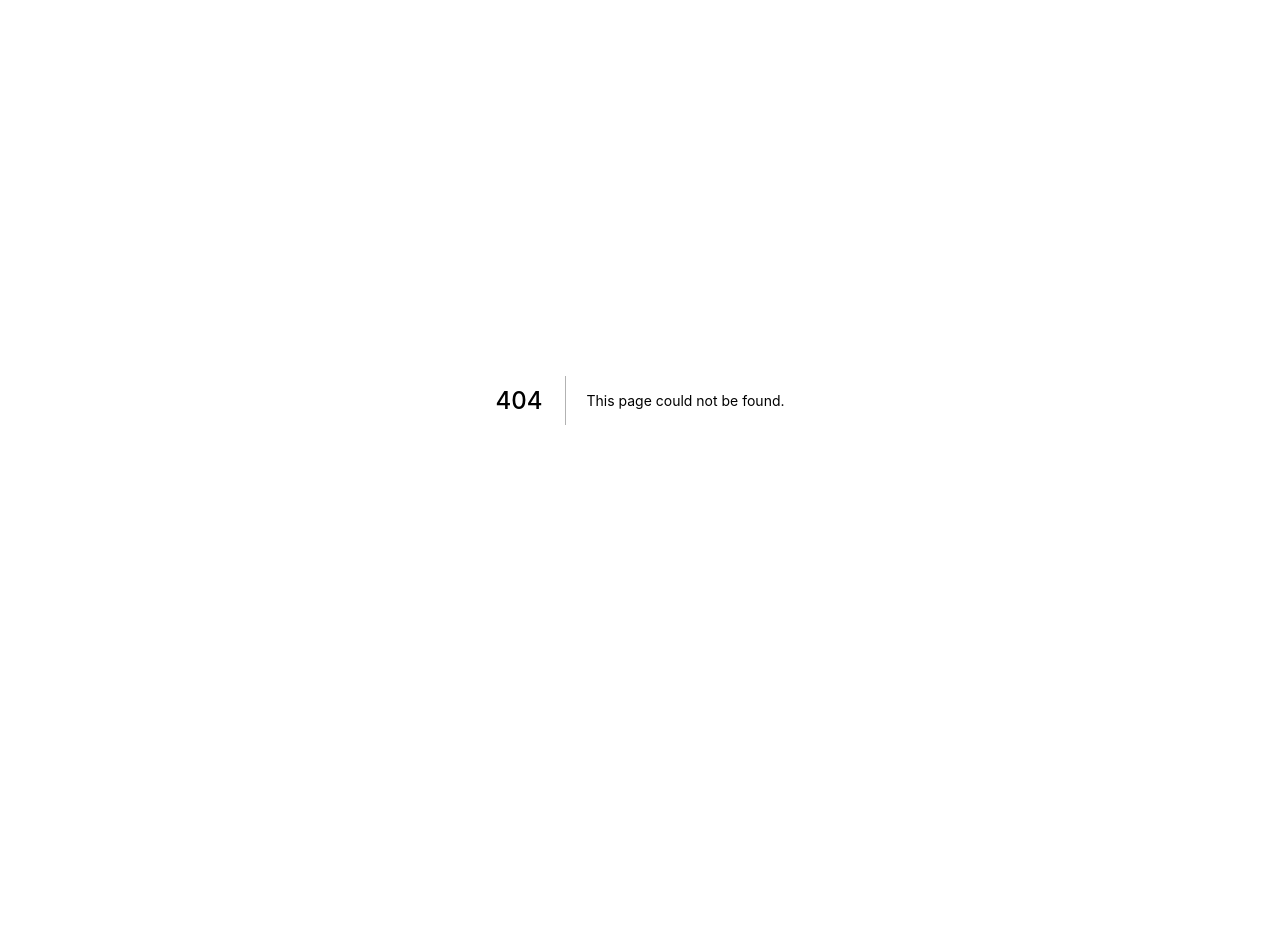
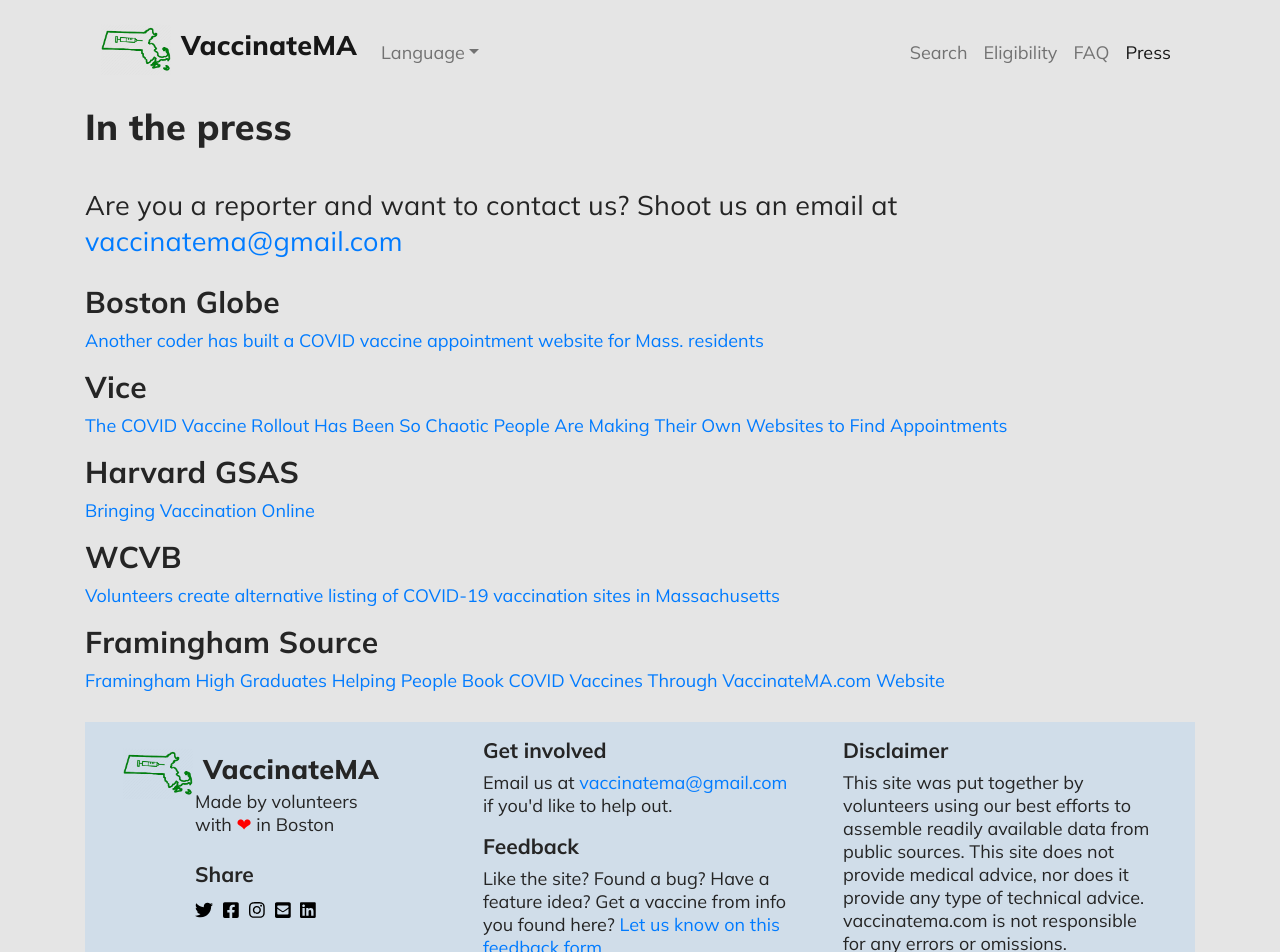
Before and after one commit to codeforboston/vaccinatema, a Next.js app: page /dev/press in a window 1280 px wide. Before the commit this address had no page. Shown: the top 952 px of the page. Before the commit the page ends 800 px from the top, so only its background shows below. Built offline with nearby package versions, Linux system fonts and the light colour scheme.

Commit message:
Static pages for new UI design: eligibility, FAQ, press. Plus social media sharing options in footer

```diff
--- a/app.js
+++ b/app.js
@@ -152,8 +152,8 @@ if (cluster.isMaster) {
             return app.render(req, res, '/dev/eligibility', req.query);
         });
 
-        server.get('/dev/sites', (req, res) => {
-            return app.render(req, res, '/dev/sites', req.query);
+        server.get('/dev/press', (req, res) => {
+            return app.render(req, res, '/dev/press', req.query);
         });
 
         server.get('/dev/FAQ', (req, res) => {
--- a/components/Footer.js
+++ b/components/Footer.js
@@ -1,4 +1,19 @@
 import Logo from './subcomponents/Logo';
+import { FontAwesomeIcon } from "@fortawesome/react-fontawesome";
+import EmailLink from './subcomponents/EmailLink';
+import { faEnvelopeSquare } from "@fortawesome/free-solid-svg-icons";
+import { faTwitter, faFacebookSquare, faInstagram, faLinkedin } from "@fortawesome/free-brands-svg-icons";
+import { EmailShareButton, FacebookShareButton, LinkedinShareButton, TwitterShareButton, } from "react-share";
+
+/*
+   NOTE on social sharing: the react-share library includes support for the following fields:
+   Facebook: quote and one hashtag
+   Twitter: title, via, list of hashtags, list of related accounts
+   LinkedIn: title and summary
+   Email: subject and body
+   Automatic sharing is not available for instagram, linking to our page instead
+ */
+
 
 const Footer = () => {
   return(
@@ -10,14 +25,33 @@ const Footer = () => {
           <br/>
           with <span>❤</span> in Boston
         </div>
+        <h4 className="social-header">Share</h4>
+        <div className="social-container">
+          <TwitterShareButton url="http://vaccinatema.com/"
+                              hashtags={["covid19vaccine", "GetTheShot", "vaccinateMA"]} via="ma_covid">
+            <FontAwesomeIcon icon={faTwitter} />
+          </TwitterShareButton>
+          <FacebookShareButton url="http://vaccinatema.com/"
+                               hashtag="#GetTheShot">
+            <FontAwesomeIcon icon={faFacebookSquare} />
+          </FacebookShareButton>
+          <a href="https://www.instagram.com/vaccinate_ma/" target="_blank">
+            <FontAwesomeIcon icon={faInstagram} />
+          </a>
+          <EmailShareButton url="http://vaccinatema.com/"
+                            subject="Helping Massachusetts Residents Get Vaccinated"
+                            body="Check COVID-19 vaccine availability from 100+ local and retail sites across the
+                            commonwealth.">
+            <FontAwesomeIcon icon={faEnvelopeSquare} />
+          </EmailShareButton>
+          <LinkedinShareButton url="http://vaccinatema.com/">
+            <FontAwesomeIcon icon={faLinkedin} />
+          </LinkedinShareButton>
+        </div>
       </div>
       <div className="footer-box">
         <h4>Get involved</h4>
-        <p>
-          Email us at{" "}
-          <a href="mailto:vaccinatema@gmail.com" target="_blank">vaccinatema@gmail.com</a>
-          {" "}if you'd like to help out.
-        </p>
+        <p>Email us at{" "}<EmailLink/>{" "}if you'd like to help out.</p>
         <h4>Feedback</h4>
         <p>
           Like the site? Found a bug? Have a feature idea?
--- a/components/NavHeader.js
+++ b/components/NavHeader.js
@@ -10,7 +10,7 @@ const NavHeader = () => {
   const router = useRouter()
 
   const renderLinkClass = (nav) => {
-    const path = nav === "home" ? "/" : nav;
+    const path = nav === "home" ? "/dev" : nav;
     if (router.pathname.match(`${path}$`)) {
       return "active";
     } else {
@@ -30,10 +30,10 @@ const NavHeader = () => {
             </NavDropdown>
           </Nav>
           <Nav>
-            <Nav.Link className={renderLinkClass("home")} href="/dev">Home</Nav.Link>
+            <Nav.Link className={renderLinkClass("home")} href="/dev">Search</Nav.Link>
             <Nav.Link className={renderLinkClass("eligibility")} href="/dev/eligibility">Eligibility</Nav.Link>
-            <Nav.Link className={renderLinkClass("sites")} href="/dev/sites">Vaccination Sites</Nav.Link>
             <Nav.Link className={renderLinkClass("FAQ")} href="/dev/FAQ">FAQ</Nav.Link>
+            <Nav.Link className={renderLinkClass("press")} href="/dev/press">Press</Nav.Link>
           </Nav>
         </Navbar.Collapse>
       </Navbar>
--- /dev/null
+++ b/components/subcomponents/EmailLink.js
@@ -0,0 +1,7 @@
+import React from 'react';
+
+const EmailLink = () => (
+  <a href="mailto:vaccinatema@gmail.com" target="_blank">vaccinatema@gmail.com</a>
+);
+
+export default EmailLink;
--- a/package.json
+++ b/package.json
@@ -3,6 +3,10 @@
   "version": "0.0.1",
   "private": true,
   "dependencies": {
+    "@fortawesome/fontawesome-svg-core": "^1.2.34",
+    "@fortawesome/free-brands-svg-icons": "^5.15.2",
+    "@fortawesome/free-solid-svg-icons": "^5.15.2",
+    "@fortawesome/react-fontawesome": "^0.1.14",
     "@newrelic/aws-sdk": "^3.1.0",
     "airtable": "^0.10.1",
     "aws-sdk": "latest",
@@ -21,6 +25,7 @@
     "react": "^16.13.1",
     "react-bootstrap": "^1.4.3",
     "react-dom": "^16.13.1",
+    "react-share": "^4.3.1",
     "sass": "^1.32.7"
   },
   "scripts": {
--- /dev/null
+++ b/pages/dev/press.js
@@ -0,0 +1,33 @@
+import Layout from "../../components/Layout"
+import EmailLink from '../../components/subcomponents/EmailLink'
+
+const Press = () => (
+  <Layout pageTitle="Vaccination Sites">
+    <div id="press-page">
+      <h1>In the press</h1>
+      <h6>Are you a reporter and want to contact us? Shoot us an email at{" "}<EmailLink/></h6>
+      <h2>Boston Globe</h2>
+      <a href="https://www.bostonglobe.com/2021/02/08/business/another-coder-has-built-covid-vaccine-appointment-website-mass-residents/" target="_blank">
+        Another coder has built a COVID vaccine appointment website for Mass. residents
+      </a>
+      <h2>Vice</h2>
+      <a href="https://www.vice.com/en/article/wx8kv5/private-citizens-are-trying-to-make-it-easier-to-get-a-covid-vaccine-appointment" target="_blank">
+        The COVID Vaccine Rollout Has Been So Chaotic People Are Making Their Own Websites to Find Appointments
+      </a>
+      <h2>Harvard GSAS</h2>
+      <a href="https://gsas.harvard.edu/news/stories/bringing-vaccination-online" target="_blank">
+        Bringing Vaccination Online
+      </a>
+      <h2>WCVB</h2>
+      <a href="https://www.wcvb.com/article/volunteers-create-alternative-listing-of-covid-19-vaccination-sites-in-massachusetts/35462794" target="_blank">
+        Volunteers create alternative listing of COVID-19 vaccination sites in Massachusetts
+      </a>
+      <h2>Framingham Source</h2>
+      <a href="https://framinghamsource.com/index.php/2021/02/10/framingham-high-graduates-helping-people-book-covid-vaccines-through-vaccinatema-com-website/" target="_blank">
+        Framingham High Graduates Helping People Book COVID Vaccines Through VaccinateMA.com Website
+      </a>
+    </div>
+  </Layout>
+);
+
+export default Press;
--- a/styles/_app.scss
+++ b/styles/_app.scss
@@ -1,5 +1,32 @@
 body {
   background: #E5E5E5;
+  color: #252525;
+  font-family: Mulish, sans-serif;
+  font-size: 18px;
+  font-style: normal;
+  font-weight: 400;
+  line-height: 23px;
+  letter-spacing: 0;
+}
+
+h1 {
+  font-family: Mulish, sans-serif;
+  font-size: 36px;
+  font-style: normal;
+  font-weight: 800;
+  line-height: 45px;
+  letter-spacing: 0.01em;
+  text-align: left;
+}
+
+h2 {
+  font-family: Mulish, sans-serif;
+  font-size: 30px;
+  font-style: normal;
+  font-weight: 700;
+  line-height: 38px;
+  letter-spacing: 0.01em;
+  text-align: left;
 }
 
 h3 {
@@ -10,8 +37,8 @@ h3 {
   line-height: 34px;
   letter-spacing: 0.01em;
   text-align: left;
-  color: #252525;
 }
+
 h4 {
   font-family: Mulish, sans-serif;
   font-size: 21px;
@@ -22,12 +49,28 @@ h4 {
   text-align: left;
 }
 
+h6 {
+  font-family: Mulish, sans-serif;
+  font-size: 27px;
+  font-style: normal;
+  font-weight: 400;
+  line-height: 36px;
+  letter-spacing: 0.01em;
+  text-align: left;
+}
+
+.header {
+  .logo-container {
+    max-width: 60vw;
+  }
+}
+
 .header,
 .footer {
   .logo-container {
     cursor: pointer;
     img {
-      height: 60px;
+      height: 70px;
       padding-right: 10px;
     }
   }
@@ -43,26 +86,55 @@ h4 {
   display: flex;
   flex-wrap: wrap;
   justify-content: space-around;
-  padding: 15px;
+  padding: 15px 15px 0 15px;
   .footer-box {
     display: block;
     width: 30%;
     min-width: 300px;
-    font-family: Mulish, sans-serif;
-    font-size: 18px;
-    font-style: normal;
-    font-weight: 400;
-    line-height: 23px;
-    letter-spacing: 0;
-    text-align: left;
-    padding: 0 5px;
+    padding: 0 5px 15px 5px;
     .logo-sub-text {
       position: relative;
-      left: 72px;
+      left: $logo-offset;
       top: -25px;
       span {
         color: red;
       }
     }
+    .social-header {
+      position: relative;
+      left: $logo-offset;
+    }
+    .social-container {
+      position: relative;
+      display: inline;
+      left: $logo-offset;
+      svg {
+        color: black;
+        height: 30px;
+        margin-right: 10px;
+      }
+    }
   }
 }
+
+#eligibility-page {
+  padding-bottom: 30px;
+  .eligibility-image {
+    width: 100%;
+  }
+  h6 {
+    padding-top: 30px;
+    padding-bottom: 16px;
+  }
+}
+
+#faq-page,
+#press-page {
+  padding-bottom: 30px;
+  h6 {
+    padding-top: 30px;
+  }
+  h2 {
+    padding-top: 16px;
+  }
+}
--- /dev/null
+++ b/styles/_variables.scss
@@ -0,0 +1 @@
+$logo-offset: 72px;
--- a/styles/index.scss
+++ b/styles/index.scss
@@ -1,3 +1,7 @@
+@import "variables"; // must be first
+
 @import "app";
 
 @import url('https://fonts.googleapis.com/css?family=Mulish');
+@import url('https://fonts.googleapis.com/css2?family=Mulish:wght@800&display=swap');
+@import url('https://fonts.googleapis.com/css2?family=Mulish:wght@700;800&display=swap');
```
Also changed, not shown: pages/dev/FAQ.js (+28 -3 lines), pages/dev/eligibility.js (+19 -2 lines), pages/dev/sites.js (deleted, +0 -11 lines), 1 other file (tests, documents, lock files or other folders).
